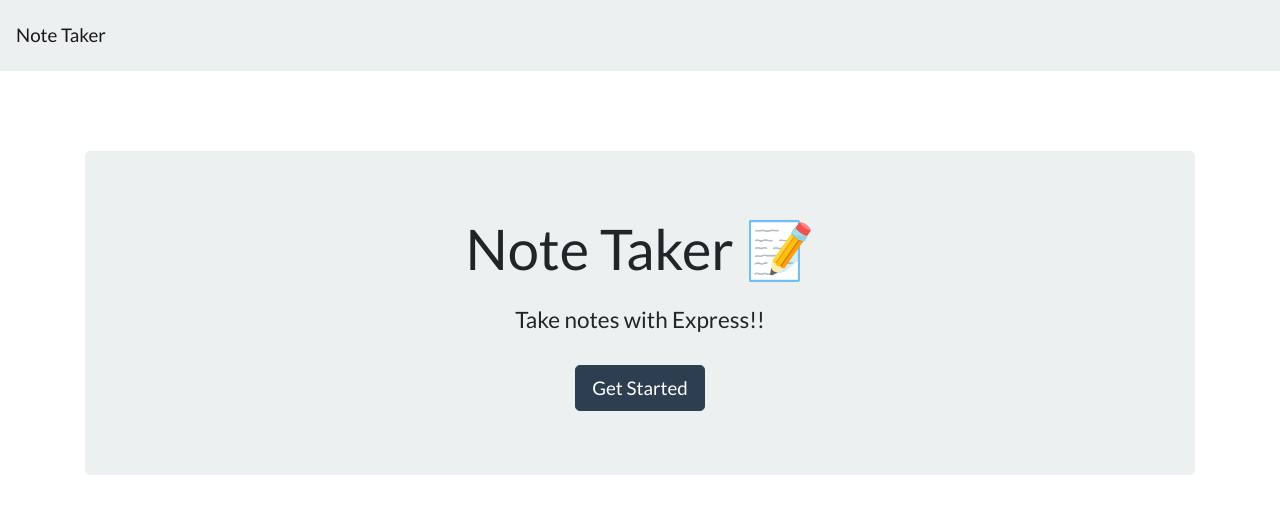
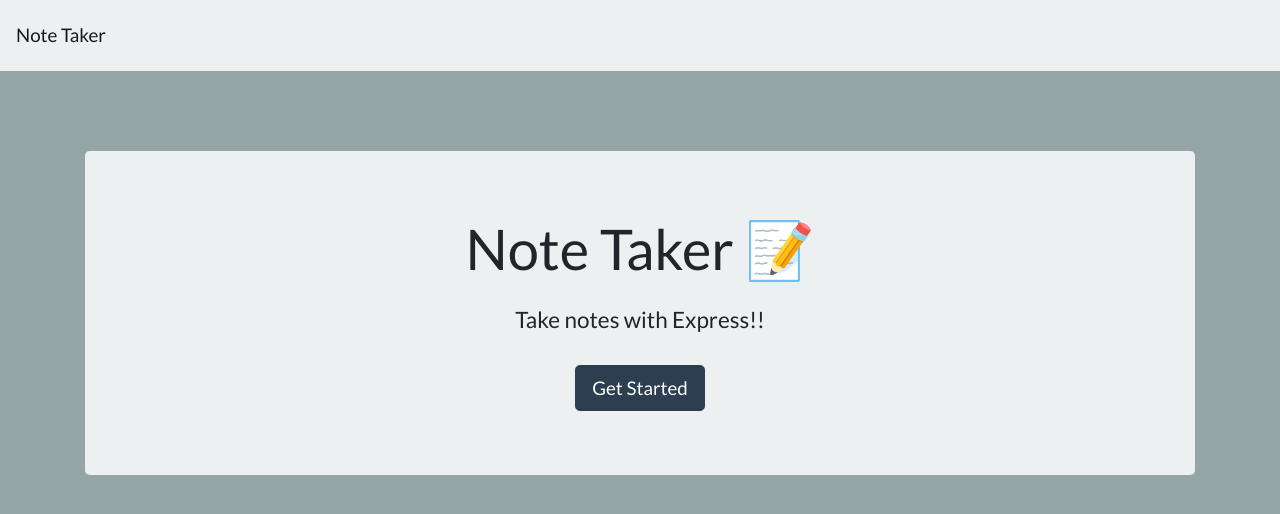
Before and after one commit to NathanMilburn/NBM-Note-Taker, a website: page public/index.html in a window 1280 px wide. Drawn offline with nearby package versions, Linux system fonts and the light colour scheme; no server answers.

Commit message:
added more to the README.md file and did some additional bootstrap styling

```diff
--- a/public/index.html
+++ b/public/index.html
@@ -9,7 +9,7 @@
   <link rel="stylesheet" href="https://cdnjs.cloudflare.com/ajax/libs/bootswatch/4.1.3/flatly/bootstrap.min.css" />
 </head>
 
-<body>
+<body class="bg-secondary">
   <nav class="navbar navbar-light bg-light">
     <a class="navbar-brand" href="/">Note Taker
     </a>
```
Also changed, not shown: public/notes.html (+1 -1 lines), README.md, public/assets/images/apiRoutes-js.PNG (added), public/assets/images/package-json.PNG (added), public/assets/images/server-js.PNG (added).
